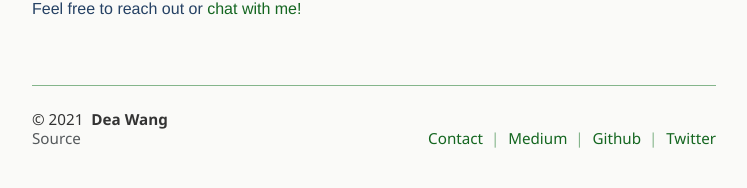
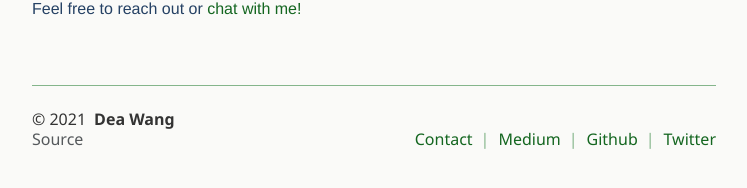
Before and after one commit to deawyk/deawyk.github.io, a Jekyll site: the page built from index.md, in a window 1280 px wide. Shown: the part 449-637 px from the top of the page, without its empty margins (266-1013 px from the left). Built offline with Jekyll 4.4.1, drawn with Linux system fonts in a browser that asks for light colours.

Commit message:
Update _variables.scss

```diff
--- a/_sass/_variables.scss
+++ b/_sass/_variables.scss
@@ -59,8 +59,8 @@ $lh-sm:                     0.9;
 $lh-md:                     1.3;
 
 $fs-root:                   16px;
-$fs:                        0.95rem;
-$fs-md:                     0.8rem;
+$fs:                        1.0rem;
+$fs-md:                     1.0rem;
 
 $fs-h1:                     1.2em;
 $fs-h2:                     1.0rem;
```
